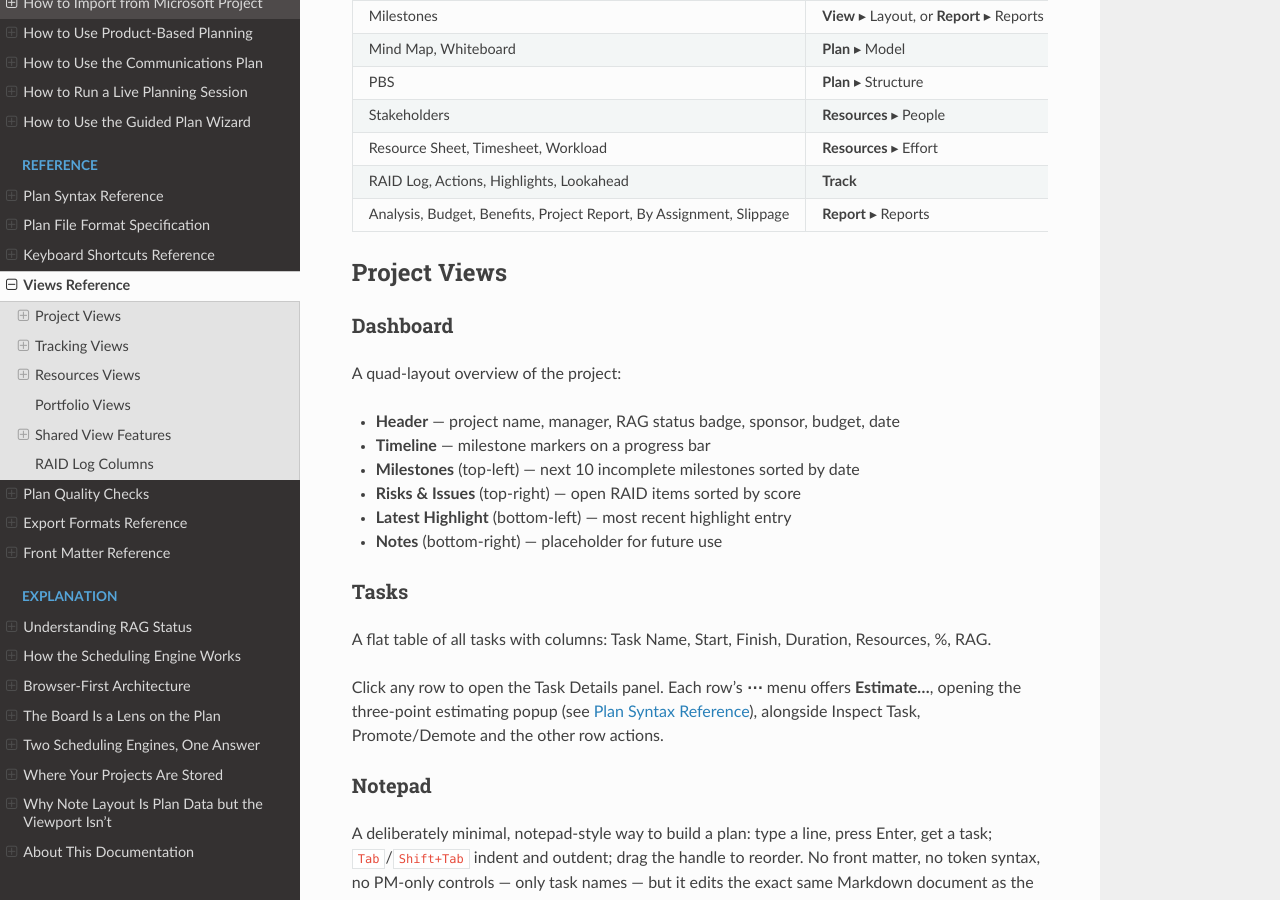
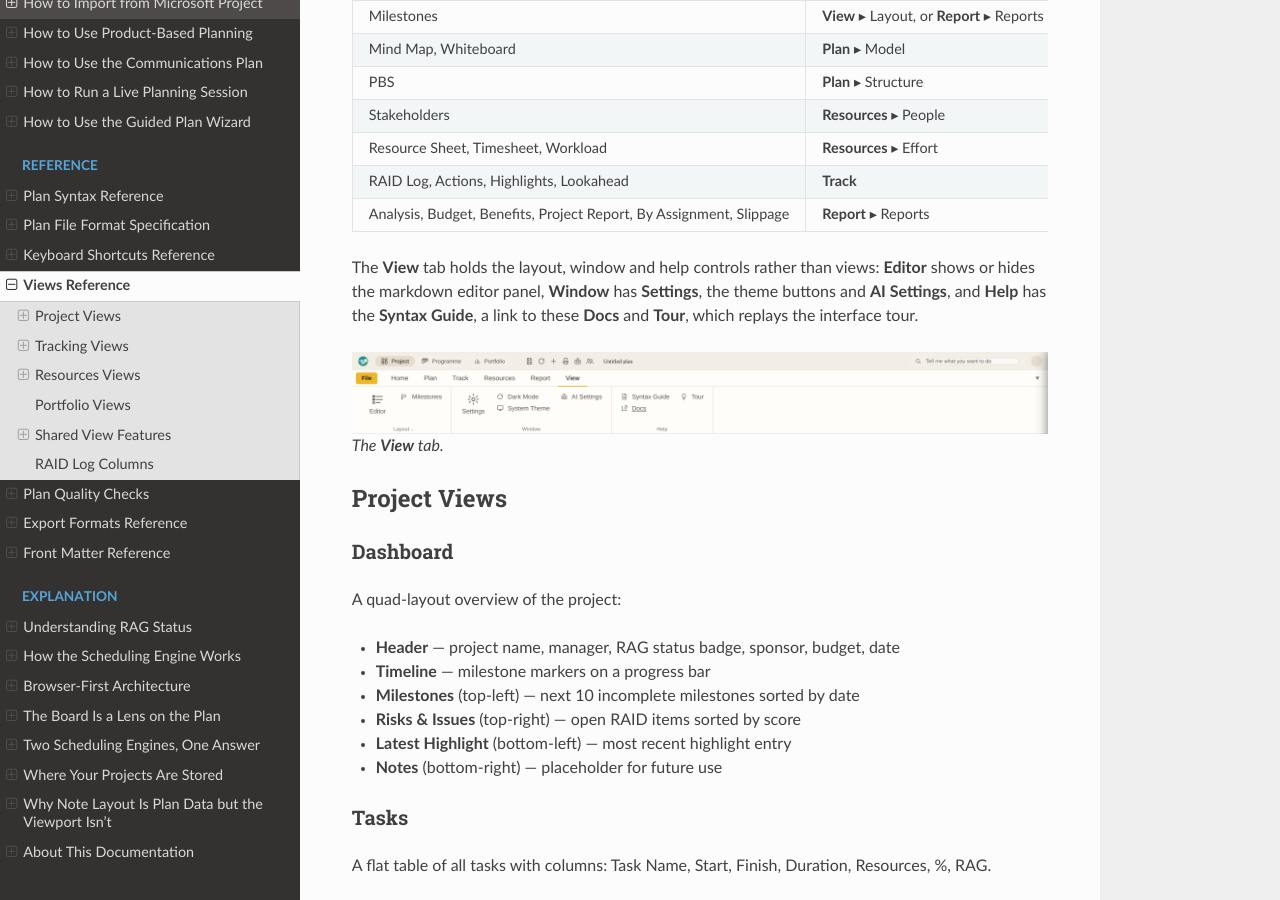
Before and after one commit to kevinmcaleer/noodleplanner, a Sphinx documentation site: the page built from docs/reference/views.rst, in a window 1280 px wide and 900 px high, scrolled down 540 px. Built offline with Sphinx 7.4.7 and the Read the Docs theme 3.1.0, drawn with Linux system fonts in a browser that asks for light colours.

Commit message:
docs: add a screenshot of the ribbon's View tab
Adds vw-02-ribbon-view-tab.png to the capture script and the Views
reference, showing the Layout, Window and Help groups, including the
new Tour button.

Co-Authored-By: Claude Opus 5.5 <noreply@anthropic.com>
Claude-Session: https://claude.ai/code/session_0185mUaR1jQvrFX9rojXFeBv

```diff
--- a/docs/capture_screenshots.py
+++ b/docs/capture_screenshots.py
@@ -632,6 +632,19 @@ def capture_reference(driver, base_url):
         section / "vw-01-ribbon-views-group.png",
     )
 
+    # vw-02: the ribbon's View tab -- Layout, Window and Help, including the
+    # Help group's Tour button that replays the interface tour. The whole
+    # shell rather than just the body, so the selected tab is in the shot.
+    driver.execute_script(
+        "document.querySelector('.ribbon-tab-btn[data-tab=\"view\"]').click();"
+    )
+    time.sleep(0.5)
+    capture_element(driver, "#ribbonShell", section / "vw-02-ribbon-view-tab.png")
+    driver.execute_script(
+        "document.querySelector('.ribbon-tab-btn[data-tab=\"home\"]').click();"
+    )
+    time.sleep(0.3)
+
     # pq-01: the Analysis view's Plan review (#782), after the review has
     # come back from /api/analyse.
     switch_to_view(driver, "analysis")
--- a/docs/reference/views.rst
+++ b/docs/reference/views.rst
@@ -39,6 +39,18 @@ belong to:
      - **Track**
    * - Analysis, Budget, Benefits, Project Report, By Assignment, Slippage
      - **Report** ▸ Reports
+
+The **View** tab holds the layout, window and help controls rather than
+views: **Editor** shows or hides the markdown editor panel, **Window** has
+**Settings**, the theme buttons and **AI Settings**, and **Help** has the
+**Syntax Guide**, a link to these **Docs** and **Tour**, which replays the
+interface tour.
+
+.. figure:: /_static/img/reference/vw-02-ribbon-view-tab.png
+   :alt: The ribbon's View tab, with the Layout, Window and Help groups; Help holds Syntax Guide, Docs and Tour
+   :width: 100%
+
+   The **View** tab.
 
 Project Views
 --------------
```
Also changed, not shown: docs/_static/img/reference/vw-02-ribbon-view-tab.png (added).
